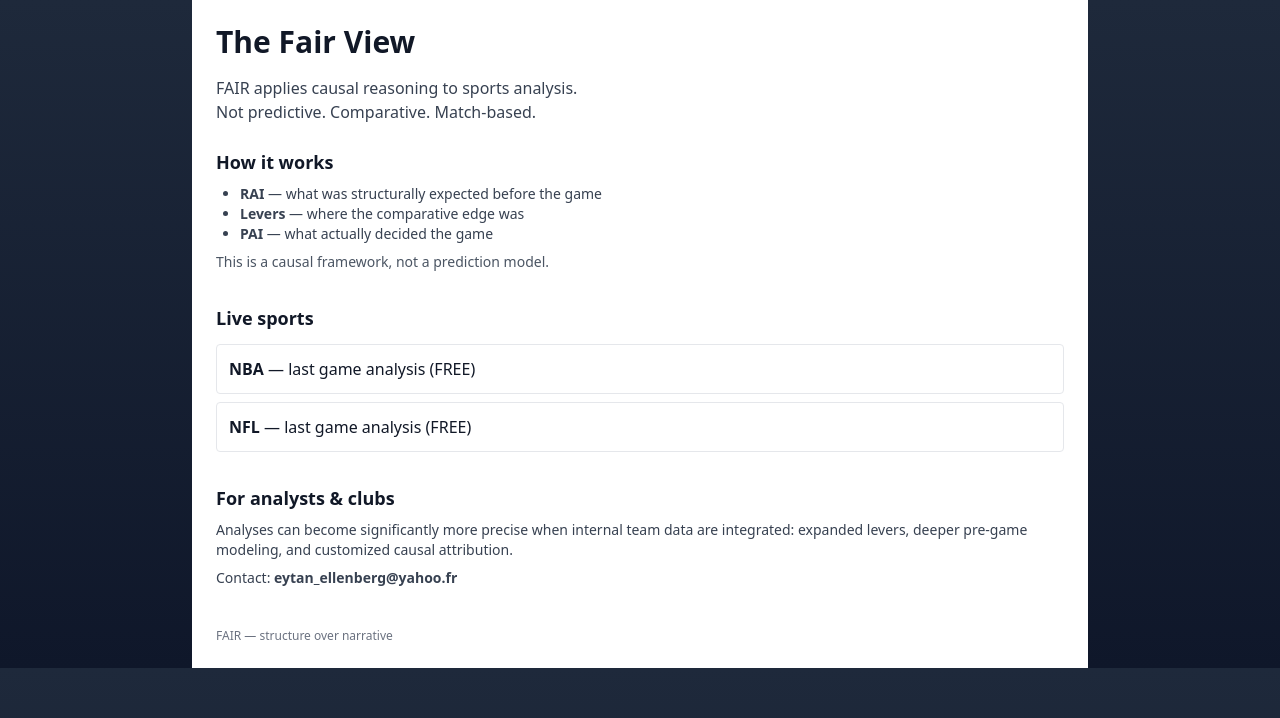
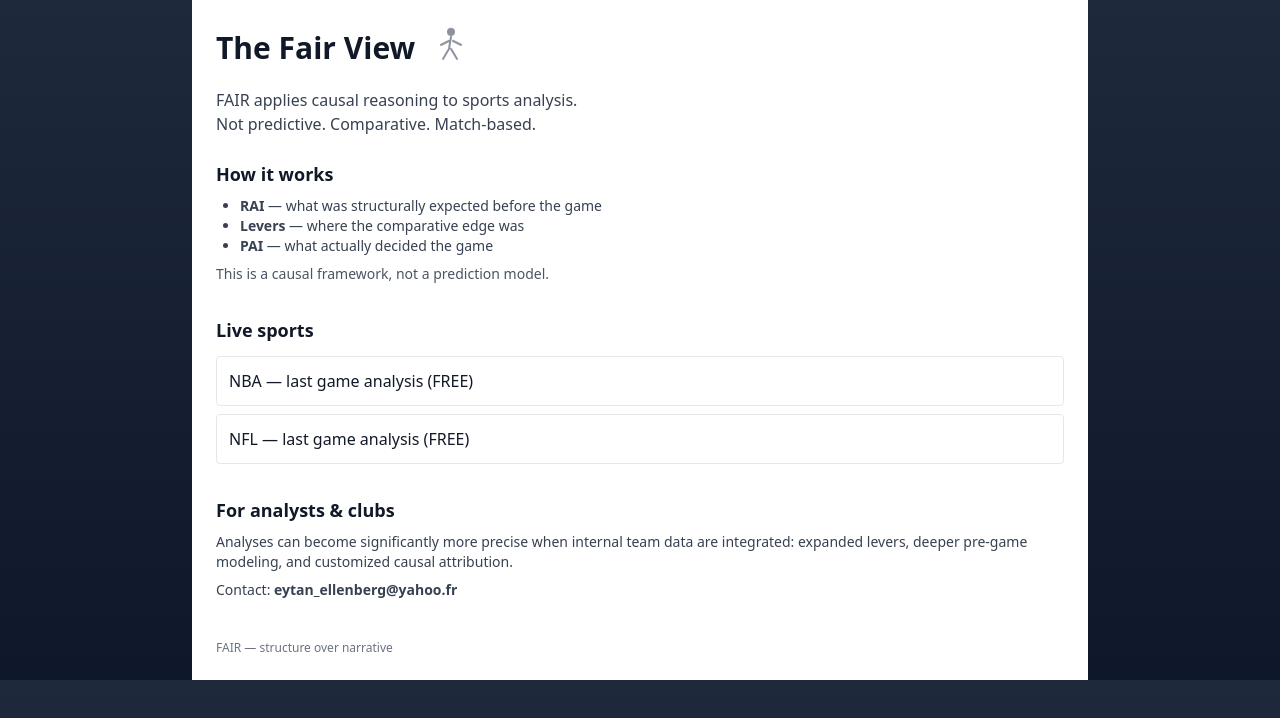
Before and after one commit to eytanellenberg/thefairview, a Next.js app: page / in a window 1280 px wide. Shown: the top 718 px of the page. Built offline with nearby package versions, Linux system fonts and the light colour scheme.

Commit message:
Update page.tsx

```diff
--- a/app/page.tsx
+++ b/app/page.tsx
@@ -1,11 +1,38 @@
 import Link from "next/link";
+
+function MotionFigure() {
+  return (
+    <svg
+      width="48"
+      height="48"
+      viewBox="0 0 48 48"
+      className="ml-3 text-gray-500 motion-figure"
+      fill="none"
+      xmlns="http://www.w3.org/2000/svg"
+    >
+      {/* head */}
+      <circle cx="24" cy="9" r="4" fill="currentColor" />
+      {/* body */}
+      <path
+        d="M24 14 L22 26 L16 36 M24 26 L30 36 M22 18 L14 22 M26 18 L34 22"
+        stroke="currentColor"
+        strokeWidth="2"
+        strokeLinecap="round"
+      />
+    </svg>
+  );
+}
 
 export default function HomePage() {
   return (
     <main className="p-6 max-w-4xl mx-auto text-gray-900 bg-white">
-      <h1 className="text-3xl font-semibold mb-4">
-        The Fair View
-      </h1>
+      {/* TITLE */}
+      <div className="flex items-center mb-4">
+        <h1 className="text-3xl font-semibold">
+          The Fair View
+        </h1>
+        <MotionFigure />
+      </div>
 
       <p className="text-base text-gray-700 mb-6">
         FAIR applies causal reasoning to sports analysis.
@@ -44,19 +71,19 @@
             href="/nba"
             className="border rounded p-3 hover:bg-gray-50"
           >
-            <strong>NBA</strong> — last game analysis (FREE)
+            NBA — last game analysis (FREE)
           </Link>
 
           <Link
             href="/nfl"
             className="border rounded p-3 hover:bg-gray-50"
           >
-            <strong>NFL</strong> — last game analysis (FREE)
+            NFL — last game analysis (FREE)
           </Link>
         </div>
       </div>
 
-      {/* ANALYSTS & CLUBS */}
+      {/* ANALYSTS */}
       <div className="mb-8">
         <h2 className="text-lg font-semibold mb-2">
           For analysts & clubs
@@ -74,6 +101,28 @@
       <footer className="text-xs text-gray-500 mt-10">
         FAIR — structure over narrative
       </footer>
+
+      {/* subtle motion */}
+      <style jsx>{`
+        .motion-figure {
+          animation: drift 4.5s ease-in-out infinite;
+        }
+
+        @keyframes drift {
+          0% {
+            transform: translateY(0);
+            opacity: 0.7;
+          }
+          50% {
+            transform: translateY(-3px);
+            opacity: 0.9;
+          }
+          100% {
+            transform: translateY(0);
+            opacity: 0.7;
+          }
+        }
+      `}</style>
     </main>
   );
 }
```
